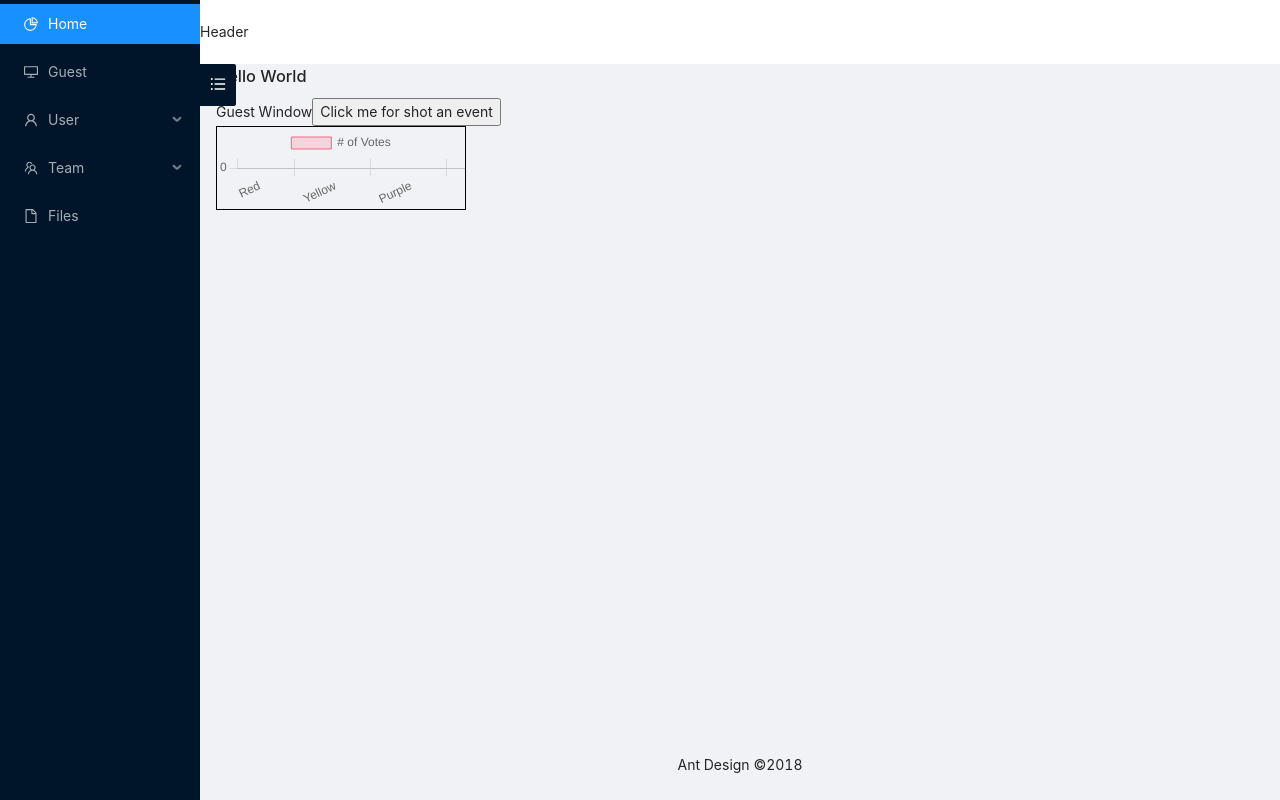
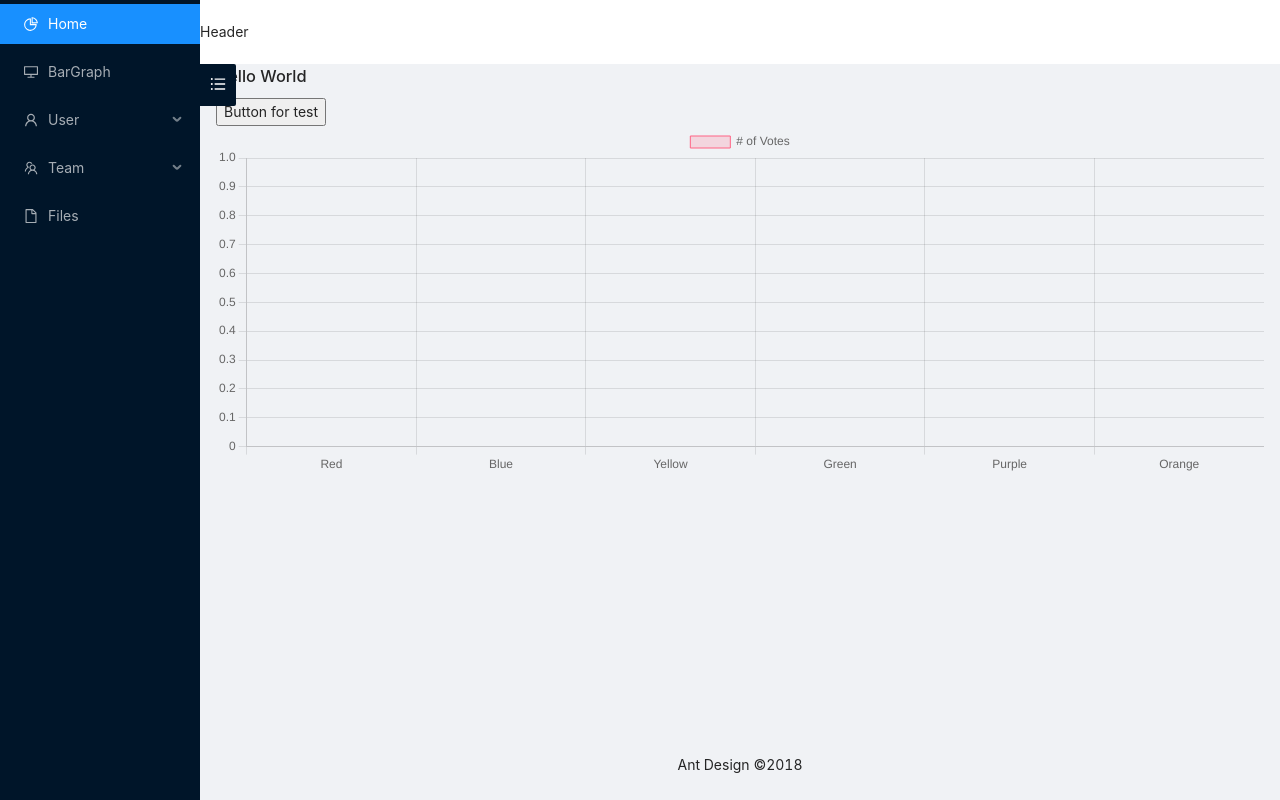
Before and after one commit to HelloMoy/frontend-sensor-app, a React (Create React App) app: page /guest in a window 1280 px wide. Built offline with nearby package versions, Linux system fonts and the light colour scheme; no server answers.

Commit message:
Refactoring to the BarGraph component

```diff
--- a/src/App.js
+++ b/src/App.js
@@ -1,5 +1,5 @@
-import React, { useState } from 'react'
-import { Guest } from './Guest';
+import React, { useState } from 'react';
+import { BarGraph } from './BarGraph/';
 import { Layout, Menu } from 'antd';
 import {
   BrowserRouter as Router,
@@ -44,7 +44,7 @@ function App() {
                 </Menu.Item>
                 <Menu.Item key="2" icon={<DesktopOutlined />}>
                   <Link to="/guest">
-                    Guest
+                    BarGraph
                   </Link>
                 </Menu.Item>
                 <SubMenu key="sub1" icon={<UserOutlined />} title="User">
@@ -68,7 +68,7 @@ function App() {
               <Content style={{ margin: '0 16px' }} >
                 <h1>Hello World</h1>
                 <Switch>
-                  <Route path="/guest" component={Guest} />
+                  <Route path="/guest" component={BarGraph} />
                   <Redirect to="/" />
                 </Switch>
               </Content>
--- /dev/null
+++ b/src/BarGraph/BarGraph.js
@@ -0,0 +1,82 @@
+import React, { useContext, useEffect, useState } from 'react'
+import { SocketContext } from '../context/SocketContext';
+import { Bar } from 'react-chartjs-2';
+
+const BarGraph = () => {
+    const [graphData, setGraphData] = useState();
+    const { socket } = useContext(SocketContext);
+
+    const handlerClick = () => {
+        socket.emit(
+            'hey-backend',
+            {
+                'callbackToExecute': true,
+                'data': 'Hi, Im a data'
+            },
+            (payload) => {
+                console.log(payload.backendResponse);
+            });
+    }
+
+
+
+    useEffect(() => {
+        socket.on('hey-frontend', (payload) => {
+            console.log(payload, 'Effect')
+            setGraphData(payload);
+        });
+
+        return () => {
+            socket.off('hey-frontend');
+        }
+    }, [socket]);
+
+
+
+
+    return (
+        <div>
+            <button onClick={handlerClick}>
+                Button for test {/*TODO: Delte this*/ }
+            </button>
+            <div className="graph-bar">
+                <Bar
+                    data={{
+                        labels: ['Red', 'Blue', 'Yellow', 'Green', 'Purple', 'Orange'],
+                        datasets: [{
+                            label: '# of Votes',
+                            data: (graphData ? [graphData.Red, graphData.Blue, graphData.Yellow, graphData.Green, graphData.Purple, graphData.Orange] : [0, 0, 0, 0, 0, 0]),
+                            backgroundColor: [
+                                'rgba(255, 99, 132, 0.2)',
+                                'rgba(54, 162, 235, 0.2)',
+                                'rgba(255, 206, 86, 0.2)',
+                                'rgba(75, 192, 192, 0.2)',
+                                'rgba(153, 102, 255, 0.2)',
+                                'rgba(255, 159, 64, 0.2)'
+                            ],
+                            borderColor: [
+                                'rgba(255, 99, 132, 1)',
+                                'rgba(54, 162, 235, 1)',
+                                'rgba(255, 206, 86, 1)',
+                                'rgba(75, 192, 192, 1)',
+                                'rgba(153, 102, 255, 1)',
+                                'rgba(255, 159, 64, 1)'
+                            ],
+                            borderWidth: 1
+                        }]
+                    }}
+                    options={{
+                        scales: {
+                            y: {
+                                beginAtZero: true
+                            }
+                        }
+                    }}
+                    height="100vh"
+                />
+            </div>
+        </div>
+    )
+}
+
+export { BarGraph };
--- /dev/null
+++ b/src/BarGraph/index.js
@@ -0,0 +1,2 @@
+import { BarGraph } from "./BarGraph";
+export {BarGraph};
--- a/src/Guest.js
+++ /dev/null
@@ -1,78 +0,0 @@
-import React, { useContext, useEffect, useState } from 'react'
-import { SocketContext } from './context/SocketContext';
-import { Bar } from 'react-chartjs-2';
-
-export const Guest = () => {
-    const [graph, setGraph] = useState()
-    const { socket } = useContext(SocketContext);
-
-    const handlerClick = () => {
-        socket.emit(
-            'hey-backend',
-            {
-                'callbackToExecute': true,
-                'data': 'Hi, Im a data'
-            },
-            (payload) => {
-                console.log(payload.backendResponse);
-            });
-    }
-
-    useEffect(() => {
-        socket.on('hey-frontend', (payload) => {
-            console.log(payload);
-            setGraph(payload);
-        });
-        return () => {
-            socket.off('hey-frontend');
-        }
-    }, [socket])
-
-
-    return (
-        <div>
-            Guest Window
-            <button onClick={handlerClick}>
-                Click me for shot an event
-            </button>
-            {graph && <h1>{graph.Blue}</h1>}
-            <div className="graphBar">
-                <Bar data={{
-                    labels: ['Red', 'Blue', 'Yellow', 'Green', 'Purple', 'Orange'],
-                    datasets: [{
-                        label: '# of Votes',
-                        data: (graph ? [graph.Red, graph.Blue, graph.Yellow, graph.Green, graph.Purple, graph.Orange] : [0, 0, 0, 0, 0, 0]),
-                        backgroundColor: [
-                            'rgba(255, 99, 132, 0.2)',
-                            'rgba(54, 162, 235, 0.2)',
-                            'rgba(255, 206, 86, 0.2)',
-                            'rgba(75, 192, 192, 0.2)',
-                            'rgba(153, 102, 255, 0.2)',
-                            'rgba(255, 159, 64, 0.2)'
-                        ],
-                        borderColor: [
-                            'rgba(255, 99, 132, 1)',
-                            'rgba(54, 162, 235, 1)',
-                            'rgba(255, 206, 86, 1)',
-                            'rgba(75, 192, 192, 1)',
-                            'rgba(153, 102, 255, 1)',
-                            'rgba(255, 159, 64, 1)'
-                        ],
-                        borderWidth: 1
-                    }]
-                }}
-
-                    options={{
-                        scales: {
-                            y: {
-                                beginAtZero: true
-                            }
-                        }
-                    }}
-
-                    height="100vh"
-                />
-            </div>
-        </div>
-    )
-}
--- a/src/index.css
+++ b/src/index.css
@@ -10,8 +10,3 @@
   .site-layout .site-layout-background {
     background: #fff;
   }
-
-  .graphBar{
-    width: 250px;
-    border: 1px solid black;
-  }
```
